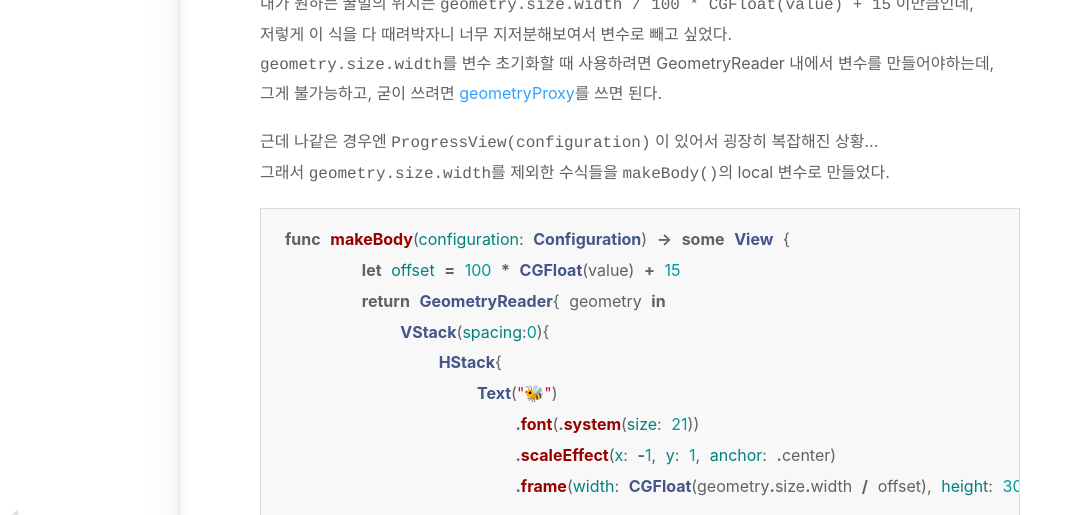
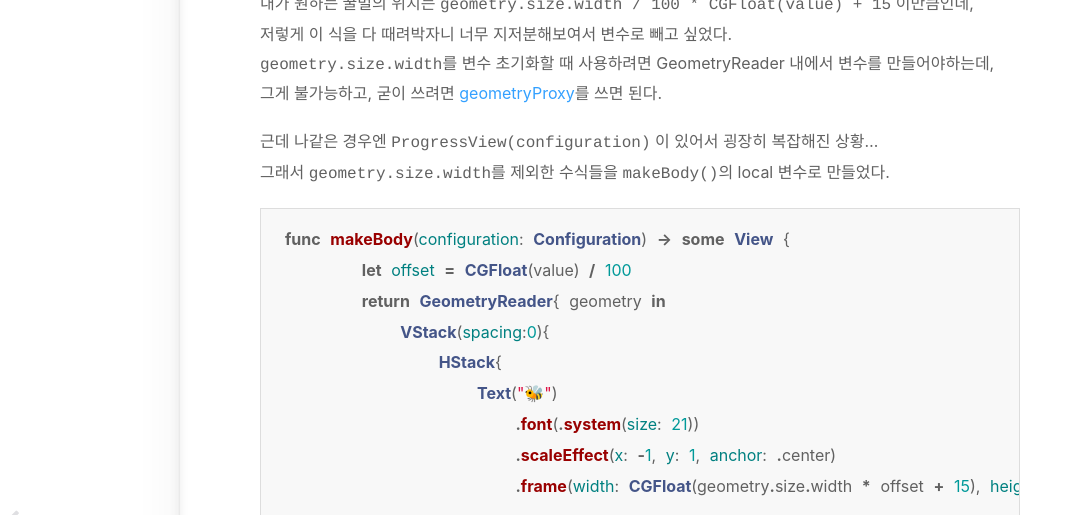
Before and after one commit to jeongchoyi/jeongchoyi.github.io, a Jekyll site: the page built from _posts/2020-11-19-swiftui-progress-bar-custom.md, in a window 1280 px wide and 900 px high, scrolled down 6635 px, cut to the strip 0-515 px from the top of the window. Shown: the whole strip, without its empty margins (0-1070 px from the left). Built offline with Jekyll 4.4.1, drawn with Linux system fonts in a browser that asks for light colours; some web fonts are replaced.

Commit message:
fix code

````diff
--- a/_posts/2020-11-19-swiftui-progress-bar-custom.md
+++ b/_posts/2020-11-19-swiftui-progress-bar-custom.md
@@ -201,14 +201,14 @@ GeometryReader 안에서는 변수를 선언할 수 없다.
 
 ```swift
 func makeBody(configuration: Configuration) -> some View {
-        let offset = 100 * CGFloat(value) + 15
+        let offset = CGFloat(value) / 100
         return GeometryReader{ geometry in
             VStack(spacing:0){
                 HStack{
                     Text("🐝")
                         .font(.system(size: 21))
                         .scaleEffect(x: -1, y: 1, anchor: .center)
-                        .frame(width: CGFloat(geometry.size.width / offset), height: 30, alignment: .bottomTrailing)
+                        .frame(width: CGFloat(geometry.size.width * offset + 15), height: 30, alignment: .bottomTrailing)
 ```
 
 ![image](https://user-images.githubusercontent.com/28949235/99613219-82835380-2a5a-11eb-9c71-3d7ff4c0e969.png)
````
